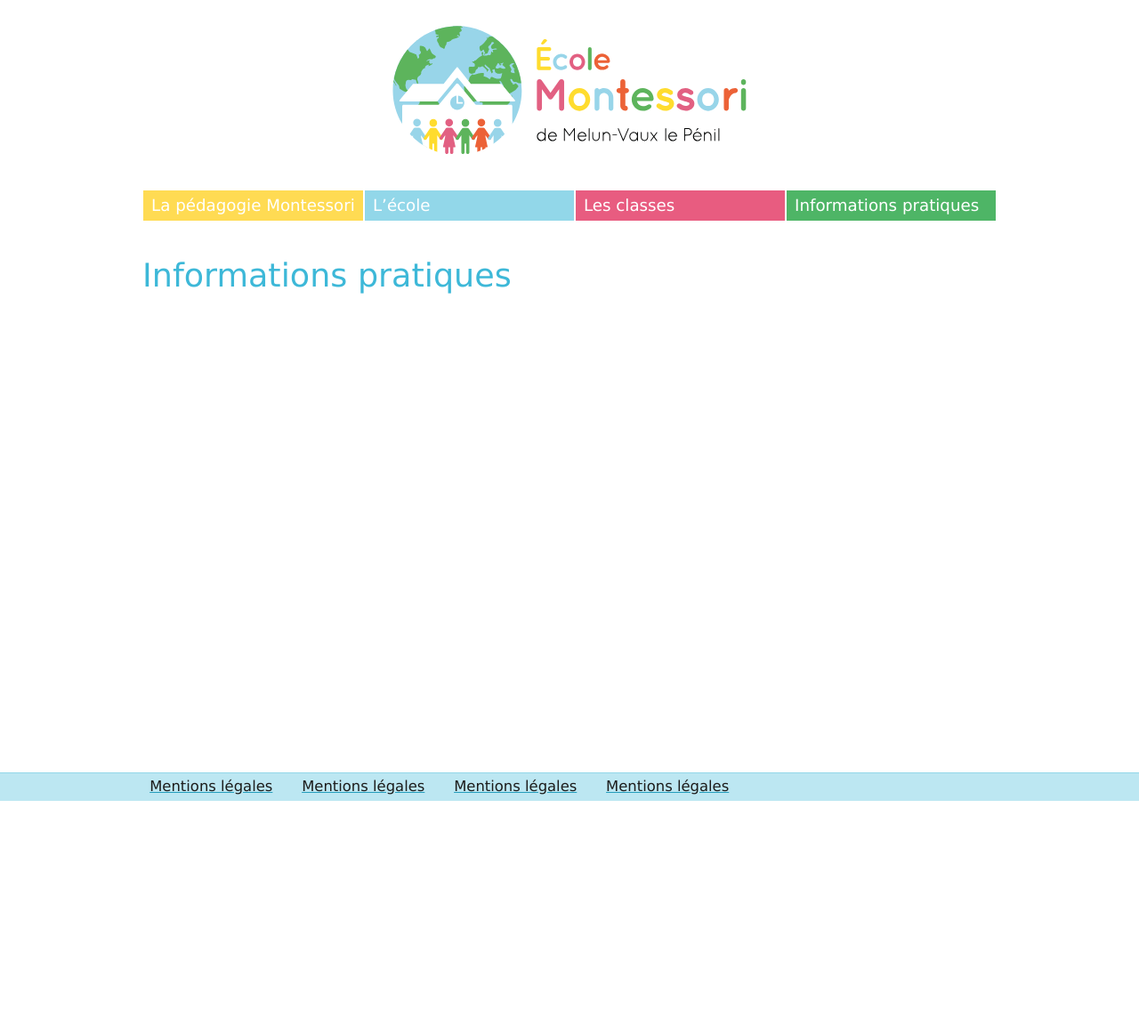
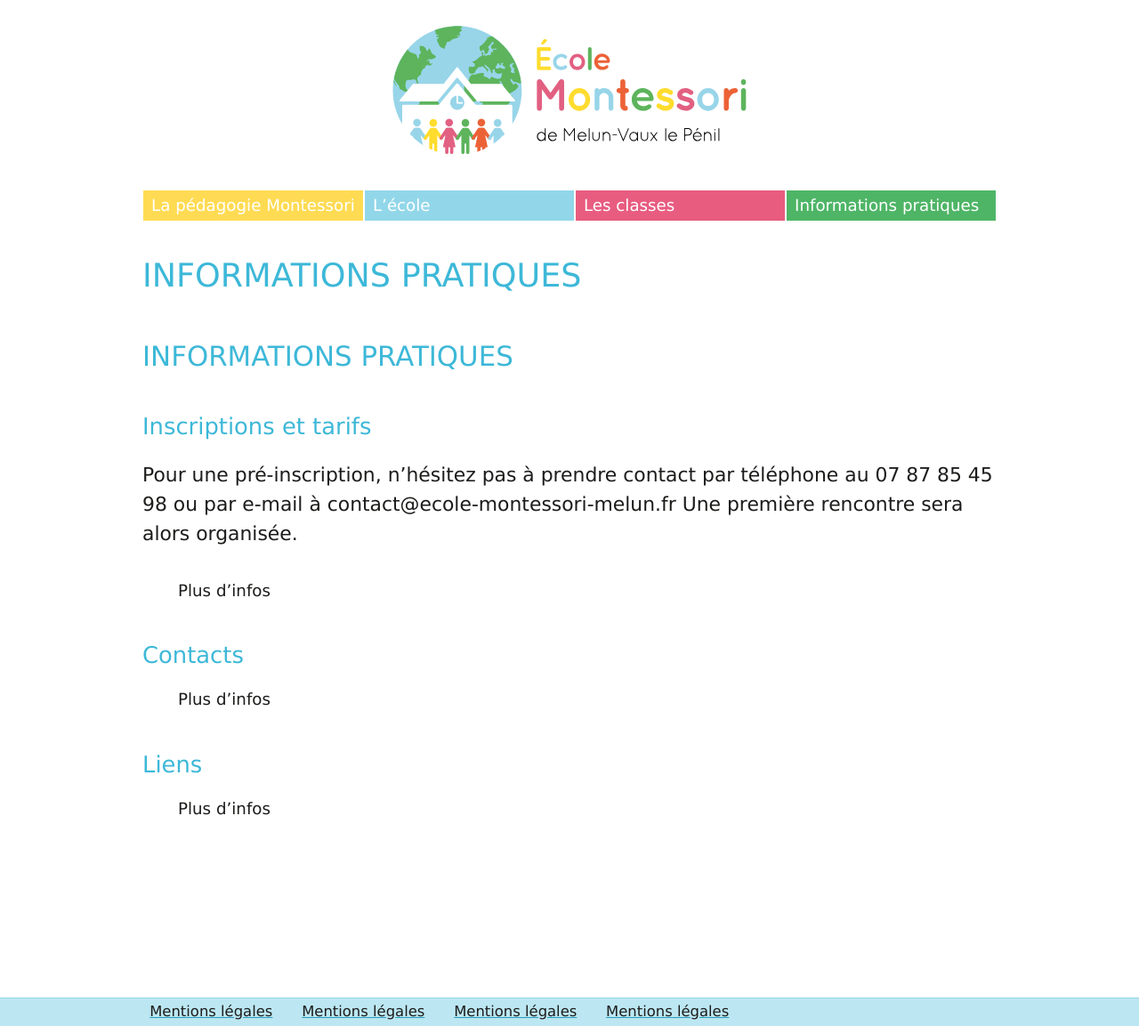
Before and after one commit to montessori-melun/montessori-melun.github.io, a Jekyll site: the page built from informations-pratiques/index.md, in a window 1280 px wide. Shown: the whole page at 89% size. Built offline with Jekyll 4.4.1, drawn with Linux system fonts in a browser that asks for light colours; our own code applies the rules of GitHub Pages for plain Markdown files; before the commit the page ends 900 px from its top, so only the background shows below that.

Commit message:
Update index.md

```diff
--- a/informations-pratiques/index.md
+++ b/informations-pratiques/index.md
@@ -1,3 +1,19 @@
----
-title: Informations pratiques
----
+
+# INFORMATIONS PRATIQUES
+
+## Inscriptions et tarifs
+
+Pour une pré-inscription, n’hésitez pas à prendre contact
+par téléphone au 07 87 85 45 98
+ou
+par e-mail à contact@ecole-montessori-melun.fr
+Une première rencontre sera alors organisée.
+> Plus d’infos
+
+## Contacts
+
+> Plus d’infos
+
+## Liens
+
+> Plus d’infos
```
